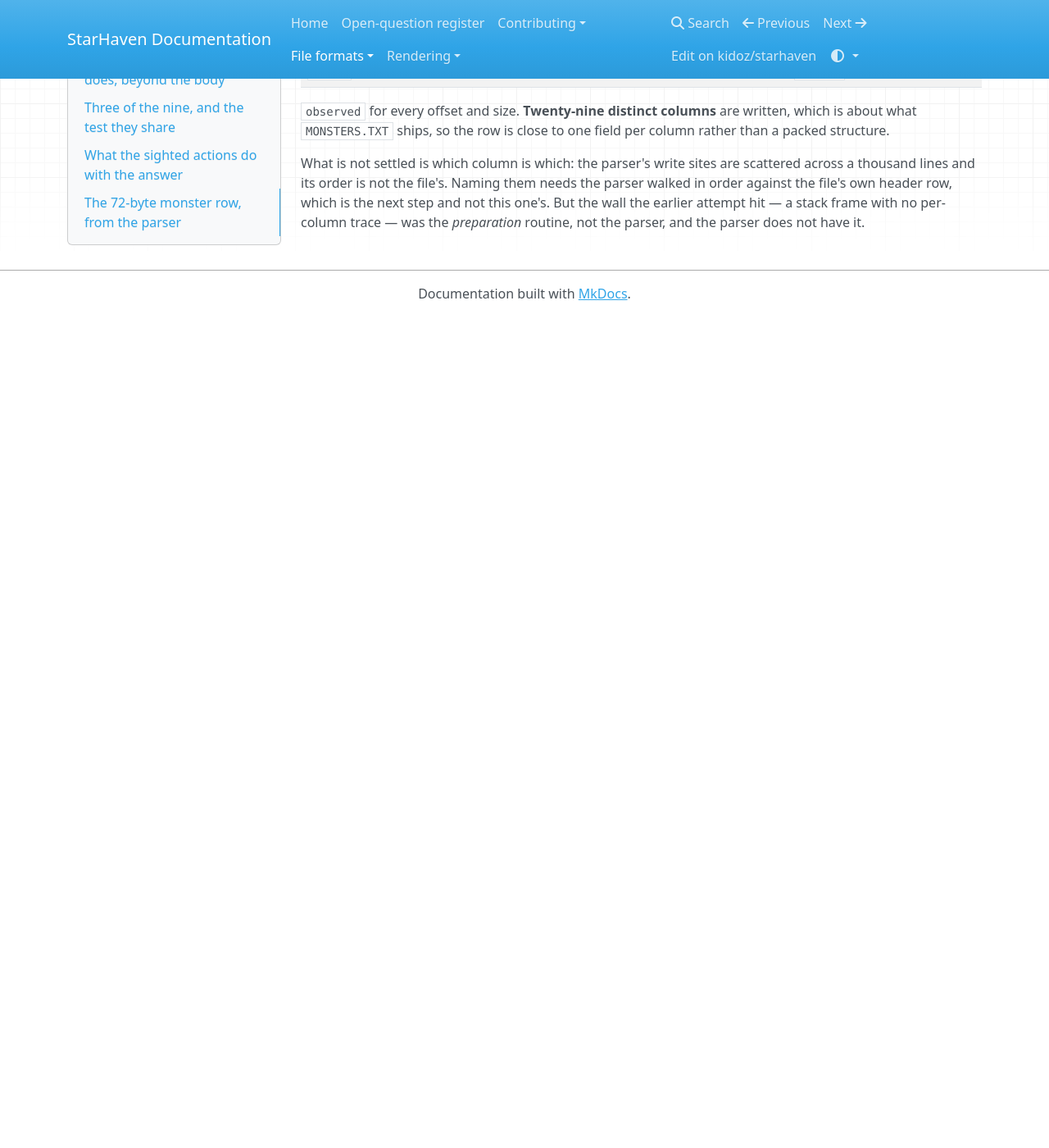
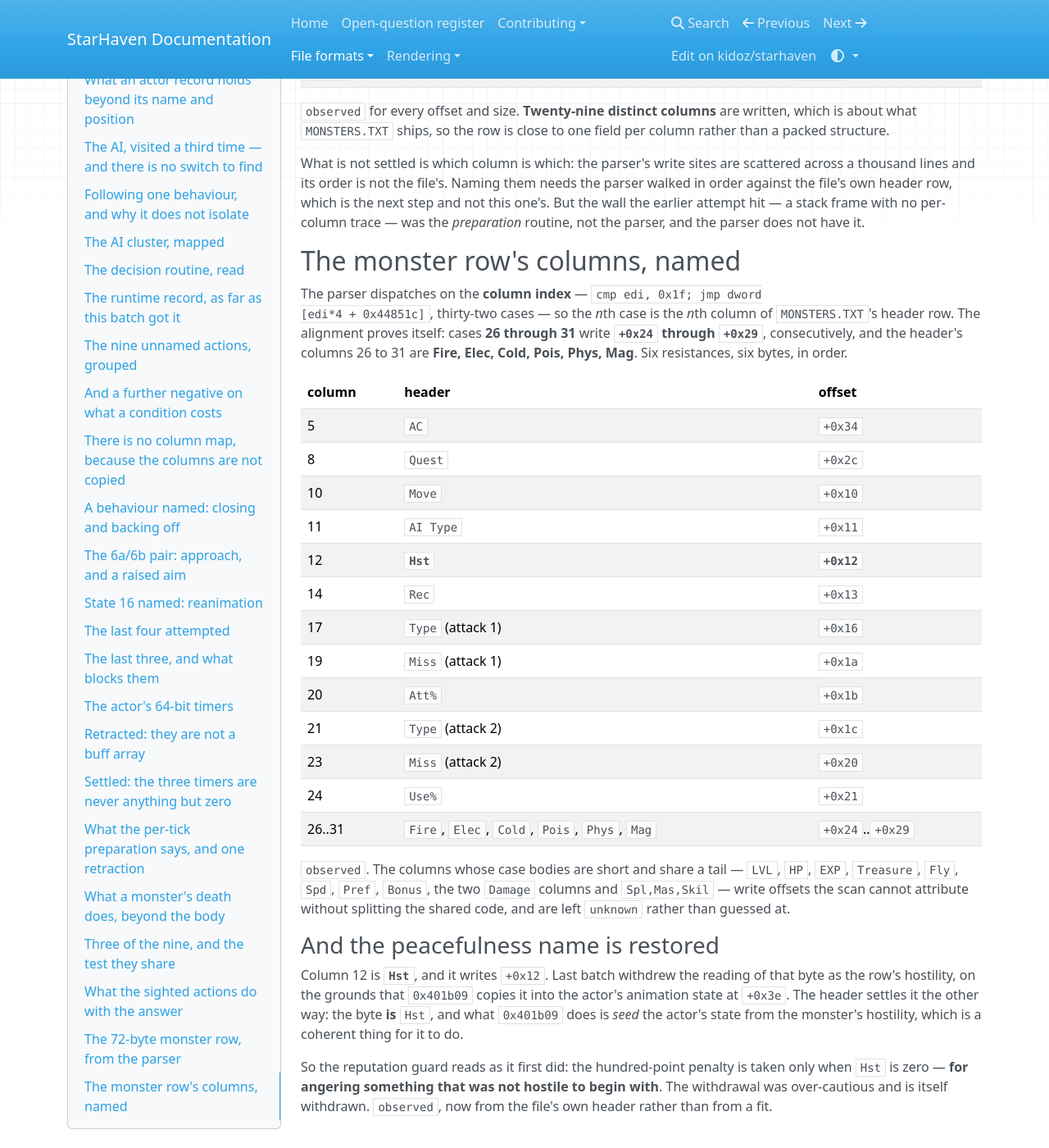
Before and after one commit to kidoz/starhaven, an MkDocs documentation site: the page built from docs/formats/event-actors.md, in a window 1280 px wide and 1400 px high, scrolled down 16707 px. Shown: the whole window at 82% size. Built offline with MkDocs 1.6.1, drawn with Linux system fonts in a browser that asks for light colours; nearby versions of some CDN libraries; before the commit the page ends 17093 px from its top, so only the background shows below that.

Commit message:
Name the monster row's columns and restore the hostility reading

```diff
--- a/docs/formats/event-actors.md
+++ b/docs/formats/event-actors.md
@@ -852,3 +852,46 @@ needs the parser walked in order against the file's own header row, which is
 the next step and not this one's. But the wall the earlier attempt hit — a
 stack frame with no per-column trace — was the *preparation* routine, not the
 parser, and the parser does not have it.
+
+## The monster row's columns, named
+
+The parser dispatches on the **column index** — `cmp edi, 0x1f; jmp dword
+[edi*4 + 0x44851c]`, thirty-two cases — so the *n*th case is the *n*th column
+of `MONSTERS.TXT`'s header row. The alignment proves itself: cases **26
+through 31** write **`+0x24` through `+0x29`**, consecutively, and the header's
+columns 26 to 31 are **Fire, Elec, Cold, Pois, Phys, Mag**. Six resistances,
+six bytes, in order.
+
+| column | header | offset |
+| --- | --- | --- |
+| 5 | `AC` | `+0x34` |
+| 8 | `Quest` | `+0x2c` |
+| 10 | `Move` | `+0x10` |
+| 11 | `AI Type` | `+0x11` |
+| 12 | **`Hst`** | **`+0x12`** |
+| 14 | `Rec` | `+0x13` |
+| 17 | `Type` (attack 1) | `+0x16` |
+| 19 | `Miss` (attack 1) | `+0x1a` |
+| 20 | `Att%` | `+0x1b` |
+| 21 | `Type` (attack 2) | `+0x1c` |
+| 23 | `Miss` (attack 2) | `+0x20` |
+| 24 | `Use%` | `+0x21` |
+| 26..31 | `Fire`, `Elec`, `Cold`, `Pois`, `Phys`, `Mag` | `+0x24`..`+0x29` |
+
+`observed`. The columns whose case bodies are short and share a tail — `LVL`,
+`HP`, `EXP`, `Treasure`, `Fly`, `Spd`, `Pref`, `Bonus`, the two `Damage`
+columns and `Spl,Mas,Skil` — write offsets the scan cannot attribute without
+splitting the shared code, and are left `unknown` rather than guessed at.
+
+### And the peacefulness name is restored
+
+Column 12 is **`Hst`**, and it writes `+0x12`. Last batch withdrew the reading
+of that byte as the row's hostility, on the grounds that `0x401b09` copies it
+into the actor's animation state at `+0x3e`. The header settles it the other
+way: the byte **is** `Hst`, and what `0x401b09` does is *seed* the actor's
+state from the monster's hostility, which is a coherent thing for it to do.
+
+So the reputation guard reads as it first did: the hundred-point penalty is
+taken only when `Hst` is zero — **for angering something that was not hostile
+to begin with**. The withdrawal was over-cautious and is itself withdrawn.
+`observed`, now from the file's own header rather than from a fit.
```
Also changed, not shown: README.md (+13 -0 lines), 1 other file.
